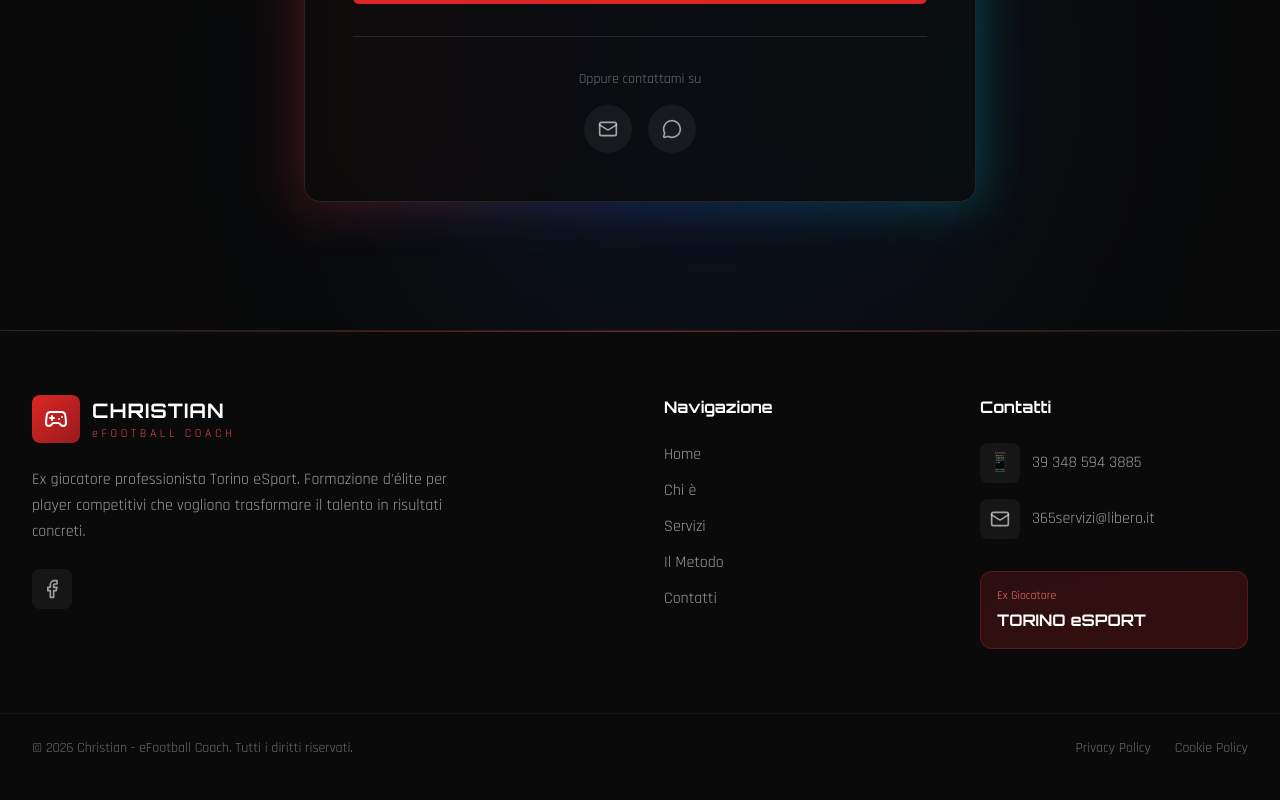
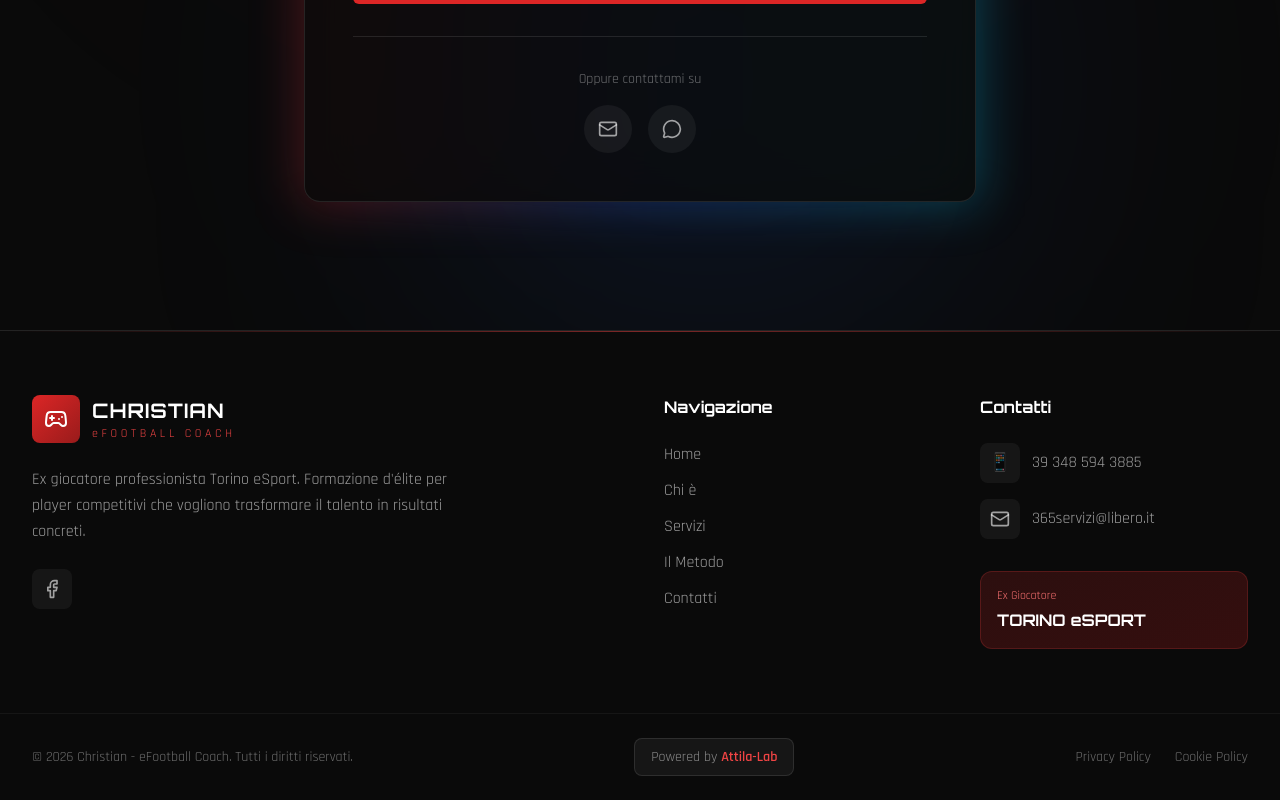
Before and after one commit to Attilalab/sito-Cristian-pro-coachin, a React (Vite) app: page / in a window 1280 px wide. Shown: the part 7162-7962 px from the top of the page. Built offline with nearby package versions, Linux system fonts and the light colour scheme.

Commit message:
Aggiunto bottone Powered by Attila-Lab nel footer

```diff
--- a/src/sections/Footer.tsx
+++ b/src/sections/Footer.tsx
@@ -121,6 +121,14 @@ export function Footer() {
             <p className="text-white/40 text-sm">
               © {new Date().getFullYear()} Christian - eFootball Coach. Tutti i diritti riservati.
             </p>
+            <a
+              href="https://www.attila-lab.net/"
+              target="_blank"
+              rel="noopener noreferrer"
+              className="px-4 py-2 rounded-lg bg-white/5 border border-white/10 text-white/50 text-sm hover:bg-white/10 hover:text-white hover:border-red-500/50 transition-all"
+            >
+              Powered by <span className="font-semibold text-red-500">Attila-Lab</span>
+            </a>
             <div className="flex gap-6 text-sm">
               <a href="#" className="text-white/40 hover:text-red-500 transition-colors">
                 Privacy Policy
```
